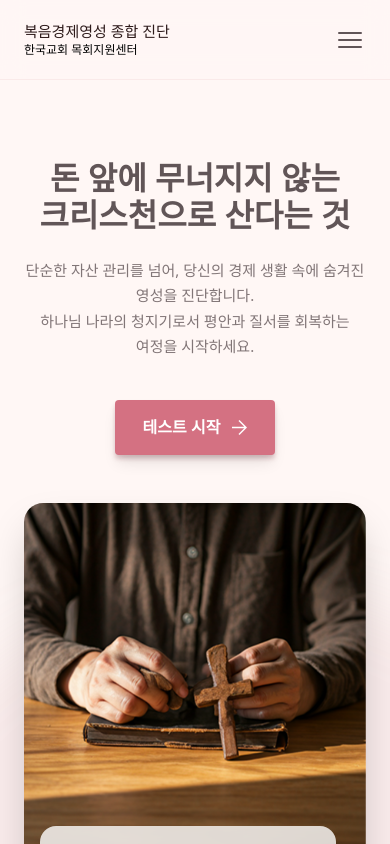
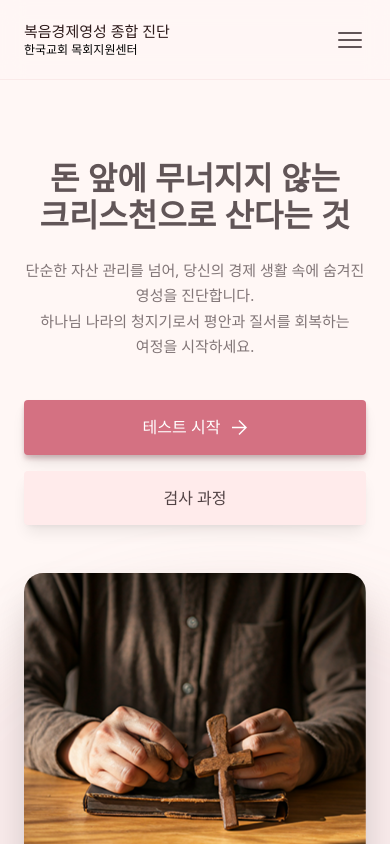
Before and after one commit to Palm-Laboratory/MSIG, a Next.js app: page /info in a window 390 px wide. Shown: the top 844 px of the page. Built offline with nearby package versions, Linux system fonts and the light colour scheme; a web font is replaced by a local one.

Commit message:
style: 소개·검사과정 페이지  전체 UI 정비 및 진단 진입 동선 개선

```diff
--- a/src/app/diagnosis/info/page.tsx
+++ b/src/app/diagnosis/info/page.tsx
@@ -80,7 +80,7 @@ const archetypes = [
 export default function DiagnosisInfoPage() {
   return (
     <main className="min-h-screen overflow-hidden bg-[#fff7f5]">
-      <section className="relative flex min-h-[42rem] flex-col items-center justify-center overflow-hidden bg-[#fff7f5] px-6 py-24 md:min-h-[46rem] md:px-10 md:py-28 [@media(min-height:980px)]:lg:min-h-[760px] lg:min-h-[640px] lg:justify-start lg:px-[120px] lg:pb-20 lg:pt-40">
+      <section className="relative flex min-h-[720px] flex-col items-center justify-center overflow-hidden bg-[#fff7f5] px-0 pb-[128px] pt-[128px] [@media(min-height:760px)]:min-h-[100svh] [@media(min-height:980px)]:min-h-[900px] max-lg:px-6 max-lg:pb-18 max-lg:pt-28">
         <div className="absolute -left-[12rem] bottom-[-10rem] h-[28rem] w-[28rem] rounded-full bg-[rgba(193,133,144,0.12)] blur-[2rem] lg:-left-[164px] lg:bottom-auto lg:top-[584px] lg:h-[800px] lg:w-[800px]" />
         <div className="absolute right-[-10rem] top-[6rem] h-[22rem] w-[22rem] rounded-full bg-[rgba(255,172,117,0.12)] blur-[2rem] lg:left-[728px] lg:right-auto lg:top-16 lg:h-[520px] lg:w-[520px]" />
 
@@ -103,8 +103,8 @@ export default function DiagnosisInfoPage() {
               성경 속 인물을 통해 해답을 찾아보세요.
             </p>
             <div className="flex w-full justify-center pt-[46px]">
-              <ResetDiagnosisLink className="relative inline-flex min-h-12 items-center justify-center gap-3 rounded bg-[#d47182] px-6 py-4 text-center text-h4 font-extrabold uppercase tracking-[0.0875rem] !text-white shadow-[0_10px_15px_-3px_rgba(0,0,0,0.1),0_4px_6px_-4px_rgba(0,0,0,0.1),0_4px_4px_rgba(146,75,87,0.25)] transition hover:-translate-y-0.5 hover:brightness-[1.03] md:min-h-14 md:px-8 md:py-4 md:text-h3 lg:min-h-[60px] lg:px-7 lg:py-3 lg:text-h3-desktop" href="/diagnosis/user-info">
-                <span className="text-h4">테스트 시작</span>
+              <ResetDiagnosisLink className="relative inline-flex min-h-12 items-center justify-center gap-3 rounded bg-[#d47182] px-6 py-4 text-center text-h4 uppercase tracking-[0.0875rem] !text-white shadow-[0_10px_15px_-3px_rgba(0,0,0,0.1),0_4px_6px_-4px_rgba(0,0,0,0.1),0_4px_4px_rgba(146,75,87,0.25)] transition hover:-translate-y-0.5 hover:brightness-[1.03] md:min-h-14 md:px-8 md:py-4 md:text-h3 lg:min-h-[60px] lg:px-7 lg:py-3 lg:text-h3-desktop" href="/diagnosis/user-info">
+                <span className="text-h4 font-normal">테스트 시작</span>
                 <FallbackImage
                   alt=""
                   className="inline-flex h-[15px] w-[15px] items-center justify-center brightness-0 invert"
@@ -163,22 +163,24 @@ export default function DiagnosisInfoPage() {
               <div className="character-image-slot" aria-label={imageSrc ? `${name} 캐릭터 이미지` : `${name} 캐릭터 이미지 준비 중`}>
                 {imageSrc ? <img alt={`${name} 캐릭터`} className={imageClassName} src={imageSrc} /> : <span>이미지 준비 중</span>}
               </div>
-              <h3>{name}</h3>
-              <p>{subtitle}</p>
+              <div className="character-meta">
+                <h3>{name}</h3>
+                <p>{subtitle}</p>
+              </div>
             </article>
           ))}
         </div>
-        <p className="mt-5 text-center text-caption font-medium leading-5 text-[#7d545b]">모든 이미지는 생성형 AI를 통해 만들어진 이미지입니다.</p>
+        <p className="mt-5 text-center text-caption font-medium leading-5 text-[rgba(243,222,222,0.6)]">모든 이미지는 생성형 AI를 통해 만들어진 이미지입니다.</p>
       </section>
 
       <section className="landing-cta">
-        <div>
+        <div className="landing-cta-text">
           <h2>이제 당신의 경제영성을 확인해보세요</h2>
           <p>더 깊은 상담을 원하신다면 전문가와 함께 정밀한 상담을 받아보세요.</p>
         </div>
         <div className="landing-cta-actions">
-          <ResetDiagnosisLink className="inline-flex min-h-12 items-center justify-center rounded bg-[#d47182] px-6 py-4 text-center text-h4 font-extrabold uppercase tracking-[0.0875rem] !text-white shadow-[0_10px_15px_-3px_rgba(146,75,87,0.24),0_4px_6px_-4px_rgba(146,75,87,0.24)] transition hover:-translate-y-0.5 hover:brightness-[1.03] md:min-h-14 md:px-8 md:py-4 md:text-h3 lg:min-h-[60px] lg:px-7 lg:py-3 lg:text-h3-desktop" href="/diagnosis/user-info">
-            <span className="text-h4">진단 시작하기 (무료)</span>
+          <ResetDiagnosisLink className="inline-flex min-h-12 items-center justify-center rounded bg-[#d47182] px-12 py-4 text-center text-h4 uppercase tracking-[0.0875rem] !text-white shadow-[0_10px_15px_-3px_rgba(146,75,87,0.24),0_4px_6px_-4px_rgba(146,75,87,0.24)] transition hover:-translate-y-0.5 hover:brightness-[1.03] md:min-h-14 md:py-4 md:text-h3 lg:min-h-[60px] lg:py-3 lg:text-h3-desktop" href="/diagnosis/user-info">
+            <span className="text-h4 font-normal">진단 시작하기 (무료)</span>
           </ResetDiagnosisLink>
         </div>
       </section>
--- a/src/app/diagnosis/user-info/page.tsx
+++ b/src/app/diagnosis/user-info/page.tsx
@@ -202,7 +202,7 @@ export default function UserInfoPage() {
                 type="checkbox"
               />
               <span className="grid gap-1 text-[0.8125rem] leading-5">
-                <span className="font-bold text-[#524345]">개인정보 수집 및 이용에 동의합니다.</span>
+                <span className="font-normal text-[#524345]">개인정보 수집 및 이용에 동의합니다.</span>
                 <span className="text-[#a8a29e]">입력하신 정보는 연구 자료 수집 목적으로만 사용되며, 제3자에게 제공되지 않습니다.</span>
                 {errors.privacyConsent && (
                   <span className="font-medium text-[#a33d4c]">{errors.privacyConsent}</span>
--- a/src/app/globals.css
+++ b/src/app/globals.css
@@ -144,11 +144,11 @@ p {
 .landing-process {
   align-items: center;
   animation: landing-fade-up 700ms ease 220ms both;
-  background: #615557;
+  background: #443739;
   color: #fff5f0;
   display: flex;
   flex-direction: column;
-  gap: 56px;
+  gap: 72px;
   min-height: 640px;
   overflow: hidden;
   padding: 88px 60px 80px;
@@ -158,6 +158,7 @@ p {
 .landing-section-title {
   display: flex;
   flex-direction: column;
+  gap: 1.5rem;
   margin: 0 auto;
   max-width: 1280px;
   position: relative;
@@ -167,17 +168,24 @@ p {
 
 .landing-section-title span {
   color: #f3b5c1;
-  font-size: 1.5rem;
-  font-weight: 700;
+  font-size: 1.125rem;
+  font-weight: 500;
   letter-spacing: 0.0625rem;
-  line-height: 1.5;
+  line-height: 1.4;
+  text-transform: uppercase;
 }
 
 .landing-section-title h2 {
   color: #fff5f0;
-  font-size: 3.25rem;
-  font-weight: 900;
-  line-height: 1.625;
+  font-size: 2.5rem;
+  font-weight: 800;
+  line-height: 1.25;
+}
+
+@media (min-width: 1280px) {
+  .landing-section-title h2 {
+    font-size: 3.25rem;
+  }
 }
 
 .landing-process .landing-section-title {
@@ -235,7 +243,7 @@ p {
 
 .process-tabs button {
   align-items: center;
-  --process-tab-bg: #f9e4e7;
+  --process-tab-bg: #ffe2e6;
   background: transparent;
   border: 0;
   color: #BA9098;
@@ -263,13 +271,8 @@ p {
   z-index: -1;
 }
 
-.process-tabs button:nth-child(1) {
-  z-index: 3;
-}
-
 .process-tabs button:nth-child(2) {
   --process-tab-bg: #fdc8d1;
-  z-index: 2;
 }
 
 .process-tabs button:nth-child(3) {
@@ -283,15 +286,16 @@ p {
 .process-tabs button.selected {
   filter: drop-shadow(0 -4px 5px rgba(0, 0, 0, 0.08));
   transform: translateY(1px);
-  z-index: 4;
 }
 
 .process-panel {
-  background: #f9e4e7;
+  background: #ffe2e6;
   border-radius: 0 12px 12px 12px;
   margin-top: -2px;
   min-height: 350px;
   padding: 36px 40px;
+  position: relative;
+  z-index: 3;
 }
 
 .process-panel-2 {
@@ -309,7 +313,7 @@ p {
   color: #000;
   min-height: 278px;
   overflow: hidden;
-  padding: 70px 32px 48px;
+  padding: 48px 32px;
 }
 
 .process-panel h3,
@@ -318,15 +322,15 @@ p {
   font-size: 1.875rem;
   font-weight: 500;
   line-height: 1;
-  margin-bottom: 28px;
+  margin-bottom: 36px;
 }
 
 .process-panel-card ul,
 .process-mobile-card ul {
-  color: #000;
+  color: rgba(0, 0, 0, 0.8);
   display: flex;
   flex-direction: column;
-  font-size: 1.375rem;
+  font-size: 1.25rem;
   font-weight: 400;
   gap: 12px;
   line-height: 1.636;
@@ -373,7 +377,7 @@ p {
   color: #fff7f5;
   display: flex;
   flex-direction: column;
-  gap: 60px;
+  gap: 72px;
   min-height: 720px;
   overflow: hidden;
   padding: 100px 60px;
@@ -381,7 +385,7 @@ p {
 }
 
 .landing-archetypes .landing-section-title h2 {
-  color: #e7dede;
+  color: #fff5f0;
 }
 
 .landing-archetypes .landing-section-title {
@@ -471,17 +475,23 @@ p {
   padding: 8px 10px;
 }
 
+.character-meta {
+  display: flex;
+  flex-direction: column;
+  gap: 8px;
+}
+
 .landing-character h3 {
   color: #f9e3e3;
   font-size: 1.125rem;
-  font-weight: 600;
+  font-weight: 400;
   line-height: 1;
 }
 
 .landing-character p {
   color: #f3b5c1;
   font-size: 0.875rem;
-  font-weight: 600;
+  font-weight: 400;
   letter-spacing: 0.125rem;
   line-height: 1;
 }
@@ -515,9 +525,15 @@ p {
   flex-direction: column;
   gap: 60px;
   justify-content: center;
-  min-height: 560px;
+  min-height: 640px;
   padding: 100px 60px;
   text-align: center;
+}
+
+.landing-cta-text {
+  display: flex;
+  flex-direction: column;
+  gap: 24px;
 }
 
 .landing-cta h2 {
@@ -525,7 +541,6 @@ p {
   font-size: 3rem;
   font-weight: 900;
   line-height: 1.2;
-  margin-bottom: 32px;
 }
 
 .landing-cta p {
@@ -568,7 +583,7 @@ p {
   }
 
   .landing-cta {
-    min-height: 640px;
+    min-height: 720px;
   }
 }
 
@@ -584,13 +599,13 @@ p {
   }
 
   .landing-section-title span {
-    font-size: 0.875rem;
-    line-height: 1.714;
+    font-size: 0.9375rem;
+    line-height: 1.7;
   }
 
   .landing-section-title h2 {
-    font-size: 1.75rem;
-    line-height: 1.417;
+    font-size: 2rem;
+    line-height: 1.25;
   }
 
   .process-desktop-card {
@@ -607,7 +622,7 @@ p {
 .process-mobile-card > span {
     align-items: center;
     align-self: flex-start;
-    background: #f9e4e7;
+    background: #ffe2e6;
     border-radius: 6px 6px 0 0;
     color: #79474f;
     display: inline-flex;
@@ -622,7 +637,7 @@ p {
   }
 
   .process-mobile-card > div {
-    background: #f9e4e7;
+    background: #ffe2e6;
     border-radius: 0 16px 16px 16px;
     padding: 36px 16px;
   }
--- a/src/app/info/page.tsx
+++ b/src/app/info/page.tsx
@@ -348,7 +348,8 @@ export default function InfoPage() {
               단순한 자산 관리를 넘어, 당신의 경제 생활 속에 숨겨진 영성을 진단합니다.<br />
               하나님 나라의 청지기로서 평안과 질서를 회복하는 여정을 시작하세요.
             </p>
-            <a className="mt-[16.7px] inline-flex min-h-[52px] items-center justify-center gap-3 rounded bg-[#d47182] px-7 py-4 text-center text-h4 font-extrabold !text-white shadow-[0_10px_15px_-3px_rgba(0,0,0,0.1),0_4px_6px_-4px_rgba(0,0,0,0.1),0_4px_4px_rgba(146,75,87,0.25)] transition hover:-translate-y-0.5 hover:brightness-[1.03] lg:px-8 lg:py-3 lg:text-h4 xl:min-h-[60px]" href="/diagnosis/info">
+            <div className="mt-[16.7px] grid grid-cols-2 gap-4 max-lg:w-full max-lg:grid-cols-1">
+              <a className="inline-flex min-h-[52px] items-center justify-center gap-3 rounded bg-[#d47182] px-7 py-4 text-center text-h4 font-normal !text-white shadow-[0_10px_15px_-3px_rgba(0,0,0,0.1),0_4px_6px_-4px_rgba(0,0,0,0.1),0_4px_4px_rgba(146,75,87,0.25)] transition hover:-translate-y-0.5 hover:brightness-[1.03] lg:px-8 lg:py-3 lg:text-h4 xl:min-h-[60px]" href="/diagnosis/user-info">
                 테스트 시작
                 <FallbackImage
                   alt=""
@@ -361,6 +362,10 @@ export default function InfoPage() {
                   src={arrowIcon}
                 />
               </a>
+              <a className="inline-flex min-h-[52px] items-center justify-center gap-3 rounded bg-[#ffebeb] px-7 py-4 text-center text-h4 font-normal !text-[#524345] shadow-[0_10px_15px_-3px_rgba(0,0,0,0.08),0_4px_6px_-4px_rgba(0,0,0,0.08)] transition hover:-translate-y-0.5 hover:brightness-[1.03] lg:px-8 lg:py-3 lg:text-h4 xl:min-h-[60px]" href="/diagnosis/info">
+                검사 과정
+              </a>
+            </div>
           </div>
 
           <div className="relative flex-[0_0_444.8px] max-lg:w-full max-lg:max-w-[420px] max-lg:flex-auto">
@@ -570,7 +575,7 @@ export default function InfoPage() {
           <div className="absolute right-[827px] top-[7.6px] h-64 w-64 rounded-full bg-[rgba(255,255,255,0.1)] blur-[32px]" />
           <div className="absolute -right-[120px] top-[66.6px] h-[400px] w-[400px] rounded-full bg-[rgba(255,255,255,0.1)] blur-[32px]" />
           <div className="absolute -bottom-[96.79px] -left-24 h-64 w-64 rounded-full blur-[32px]" />
-          <div className="relative z-10 flex flex-col items-center gap-[23px]">
+          <div className="relative z-10 flex flex-col items-center gap-8">
             <div className="flex flex-col items-center gap-4">
               <p className="text-center text-body-m font-medium text-[rgba(255,255,255,0.8)]">
                 "네 보물 있는 그 곳에는 네 마음도 있느니라" (마태복음 6:21)
@@ -579,7 +584,7 @@ export default function InfoPage() {
                 지금, 당신의 마음이 어디에 있는지 확인해보세요
               </h2>
             </div>
-            <a className="relative inline-flex min-h-[4.3rem] items-center justify-center rounded-2xl bg-white px-12 py-5 text-center text-h4 font-extrabold !text-[#a43248] shadow-[0_20px_25px_-5px_rgba(0,0,0,0.1),0_8px_10px_-6px_rgba(0,0,0,0.1)] transition hover:-translate-y-0.5 hover:brightness-[1.02] lg:text-h4-desktop" href="/diagnosis/info">
+            <a className="relative inline-flex items-center justify-center rounded-2xl bg-white px-12 py-5 text-center text-h4 font-normal !text-[#a43248] shadow-[0_20px_25px_-5px_rgba(0,0,0,0.1),0_8px_10px_-6px_rgba(0,0,0,0.1)] transition hover:-translate-y-0.5 hover:brightness-[1.02] lg:text-h4-desktop" href="/diagnosis/user-info">
               진단 시작하기
             </a>
           </div>
```
Also changed, not shown: src/components/landing-process-card.tsx (+17 -1 lines). Lines whose indentation alone changed are shown as unchanged.
